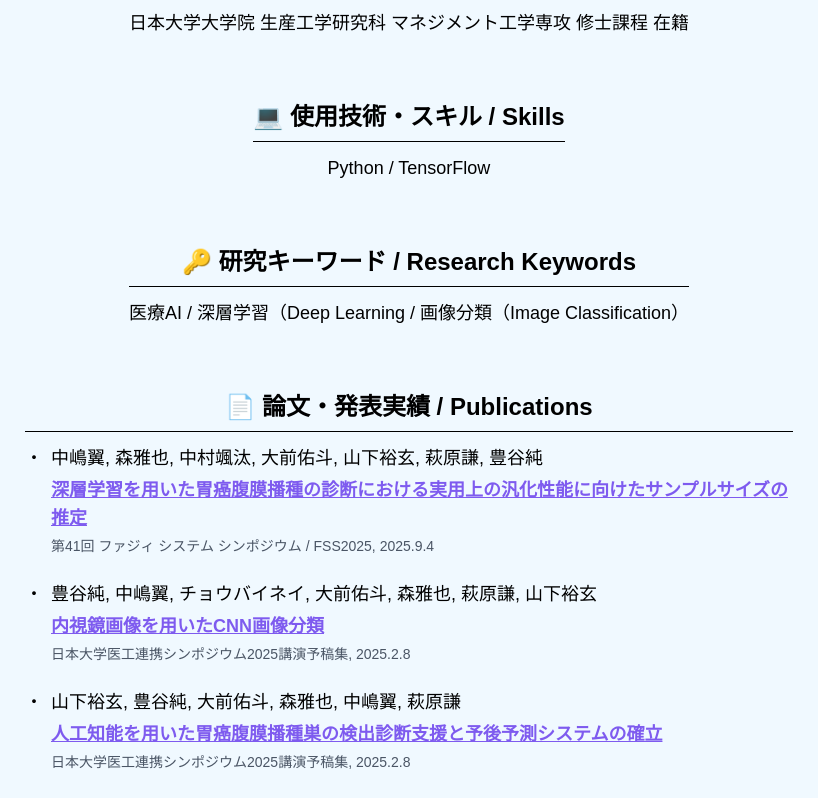
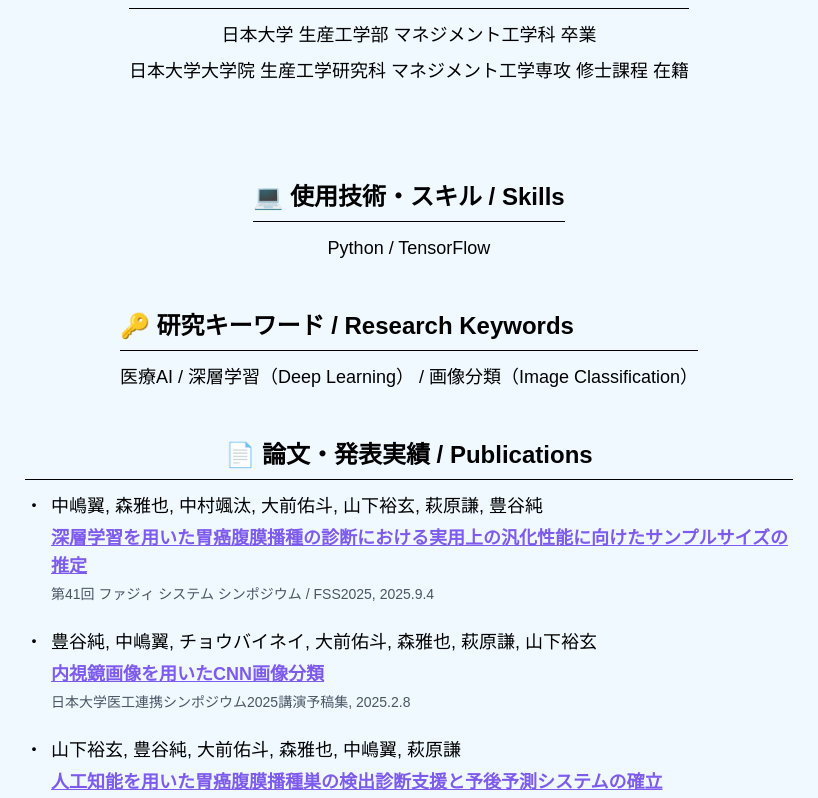
Before and after one commit to Tsubasa-nananana/portfolio, a Next.js app: page / in a window 1280 px wide. Shown: the part 460-1258 px from the top of the page, without its empty margins (231-1049 px from the left). Built offline with nearby package versions, Linux system fonts and the light colour scheme.

Commit message:
Update page.js

```diff
--- a/src/app/page.js
+++ b/src/app/page.js
@@ -19,26 +19,26 @@ export default function Home() {
       </section>
 
       {/* 学歴 */}
-      <section className="mb-16 text-center">
+      <section className="py-12 text-center">
         <h2 className="text-2xl font-semibold mb-3 border-b pb-2">🎓 学歴 / Education</h2>
         <p className="mb-2">日本大学 生産工学部 マネジメント工学科 卒業</p>
         <p>日本大学大学院 生産工学研究科 マネジメント工学専攻 修士課程 在籍</p>
       </section>
 
       {/* 使用技術・スキル */}
-      <section className="mb-16 text-center">
+      <section className="py-12 text-center">
         <h2 className="text-2xl font-semibold mb-3 border-b pb-2">💻 使用技術・スキル / Skills</h2>
         <p>Python / TensorFlow</p>
       </section>
 
   　　　{/* 研究キーワード */}
-　　　<section className="mb-16 text-center">
+　　　<section className="py-12text-center">
   　　　<h2 className="text-2xl font-semibold mb-3 border-b pb-2">🔑 研究キーワード / Research Keywords</h2>
-    　　　<p>医療AI / 深層学習（Deep Learning / 画像分類（Image Classification）</p>
+    　　　<p>医療AI / 深層学習（Deep Learning） / 画像分類（Image Classification）</p>
 　　　　</section>
 
       {/* 論文・発表実績 */}
-      <section className="mb-16 text-center">
+      <section className="py-12 text-center">
         <h2 className="text-2xl font-semibold mb-3 border-b pb-2">📄 論文・発表実績 / Publications</h2>
         <ul className="list-none text-left max-w-3xl mx-auto space-y-6">
         <li>
```
